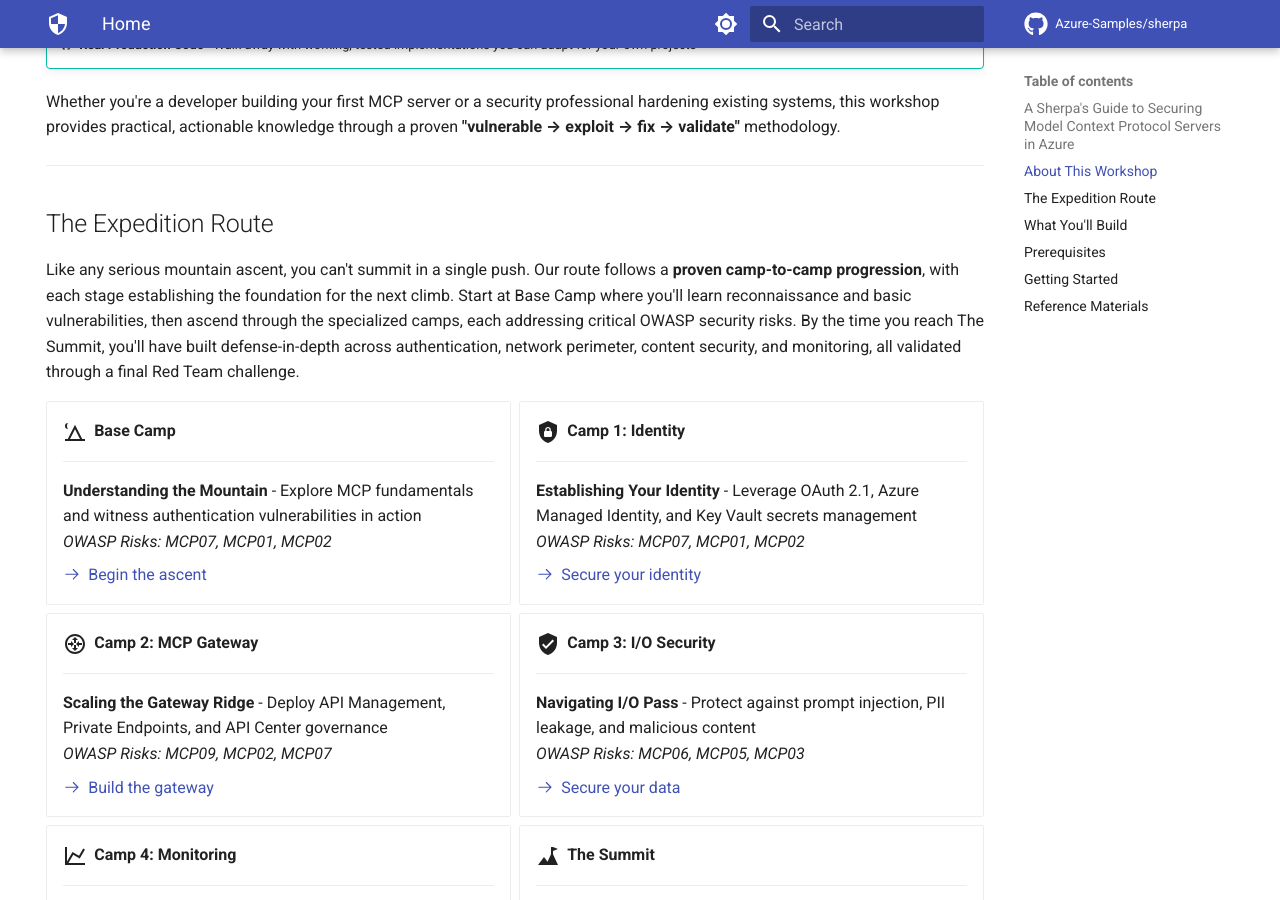
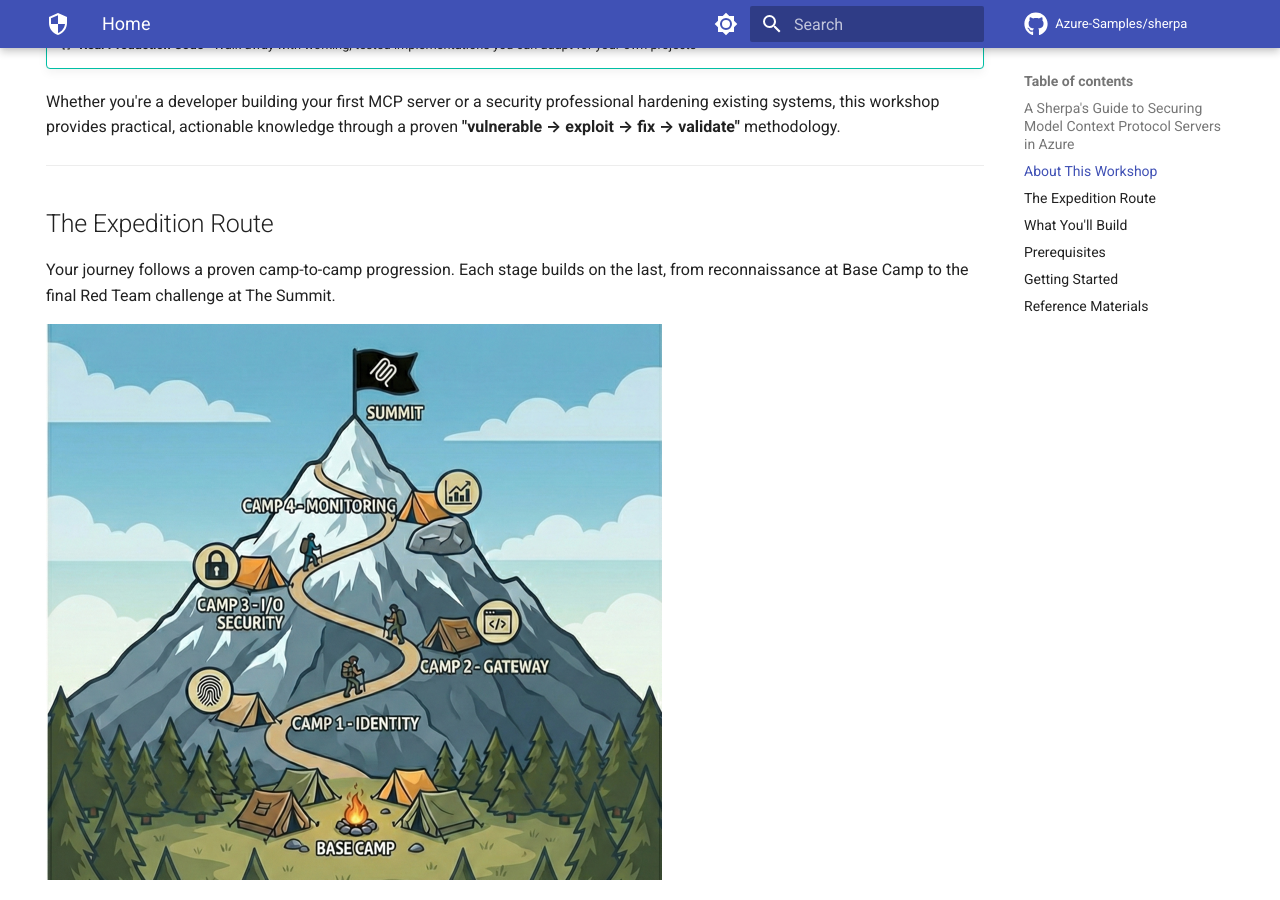
Before and after one commit to Azure-Samples/sherpa, an MkDocs documentation site: the page built from docs/index.md, in a window 1280 px wide and 900 px high, scrolled down 1464 px. Built offline with MkDocs 1.6.1 and Material for MkDocs 9.7.7, drawn with Linux system fonts in a browser that asks for light colours; comment, search, counter and statistics services are not loaded.

Commit message:
workshop map

```diff
--- a/docs/index.md
+++ b/docs/index.md
@@ -35,7 +35,9 @@ Whether you're a developer building your first MCP server or a security professi
 
 ## The Expedition Route
 
-Like any serious mountain ascent, you can't summit in a single push. Our route follows a **proven camp-to-camp progression**, with each stage establishing the foundation for the next climb. Start at Base Camp where you'll learn reconnaissance and basic vulnerabilities, then ascend through the specialized camps, each addressing critical OWASP security risks. By the time you reach The Summit, you'll have built defense-in-depth across authentication, network perimeter, content security, and monitoring, all validated through a final Red Team challenge.
+Your journey follows a proven camp-to-camp progression. Each stage builds on the last, from reconnaissance at Base Camp to the final Red Team challenge at The Summit.
+
+![Expedition Route](images/sherpa-mcp-workshop-map.png)
 
 <div class="grid cards" markdown>
 
```
Also changed, not shown: docs/images/sherpa-mcp-workshop-map.png (added).
